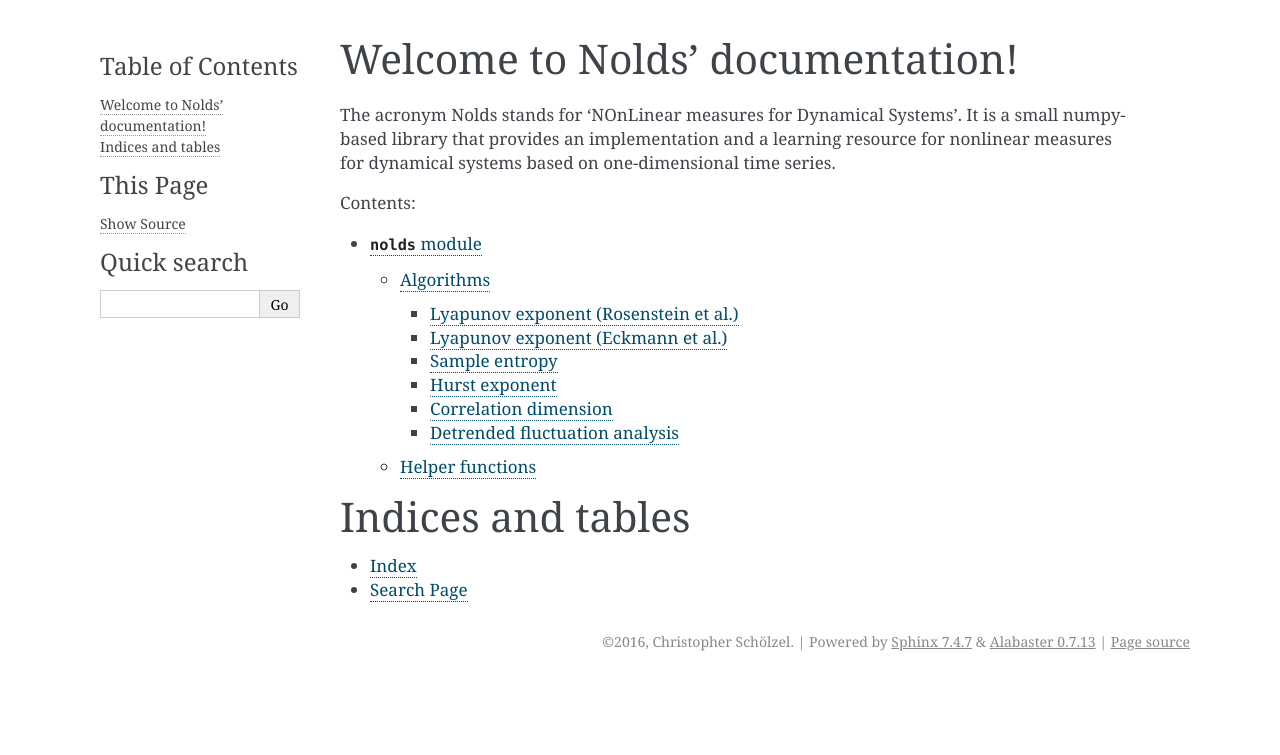
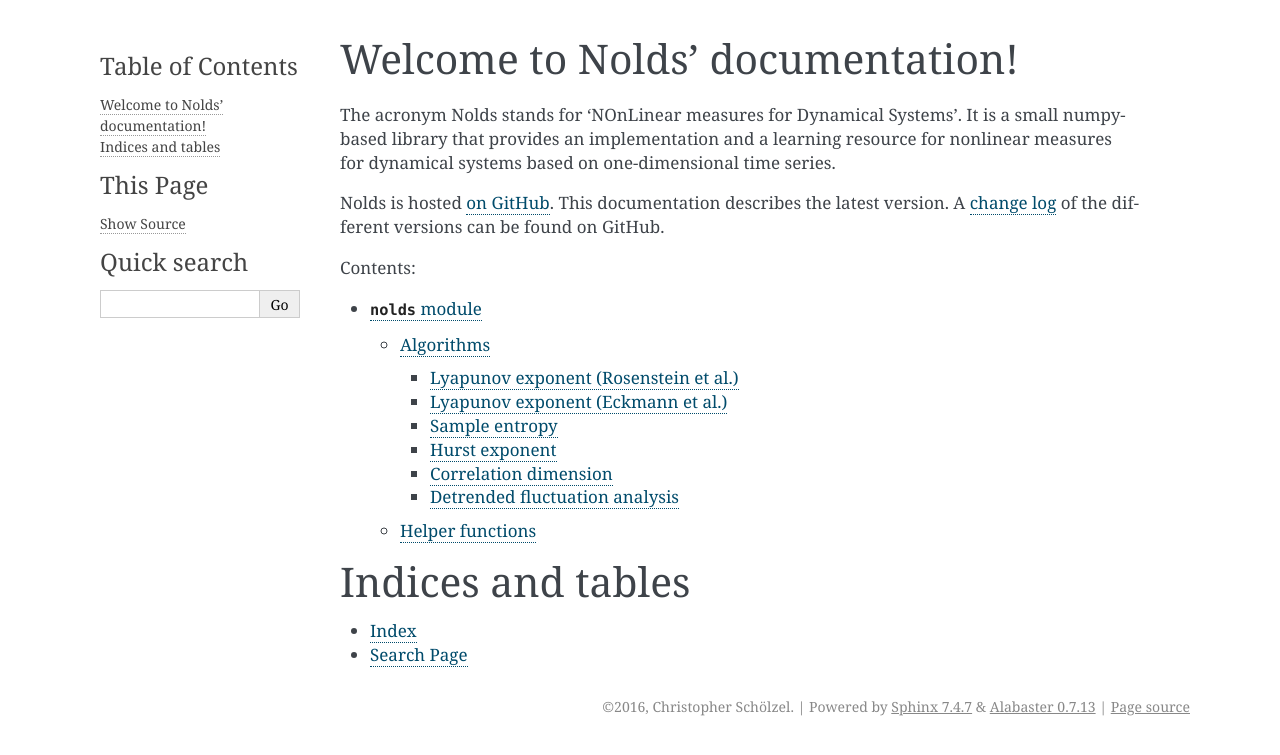
Before and after one commit to CSchoel/nolds, a Sphinx documentation site: the page built from doc/source/index.rst, in a window 1280 px wide. Shown: the top 755 px of the page. Built offline with Sphinx 7.4.7, drawn with Linux system fonts in a browser that asks for light colours.

Commit message:
adds link to GitHub to the documentation pages

```diff
--- a/doc/source/index.rst
+++ b/doc/source/index.rst
@@ -2,6 +2,9 @@
 =================================
 
 The acronym Nolds stands for 'NOnLinear measures for Dynamical Systems'. It is a small numpy-based library that provides an implementation and a learning resource for nonlinear measures for dynamical systems based on one-dimensional time series.
+
+Nolds is hosted `on GitHub <https://github.com/CSchoel/nolds>`_.
+This documentation describes the latest version. A `change log <https://github.com/CSchoel/nolds/blob/master/CHANGELOG.md>`_ of the different versions can be found on GitHub.
 
 Contents:
 
```
